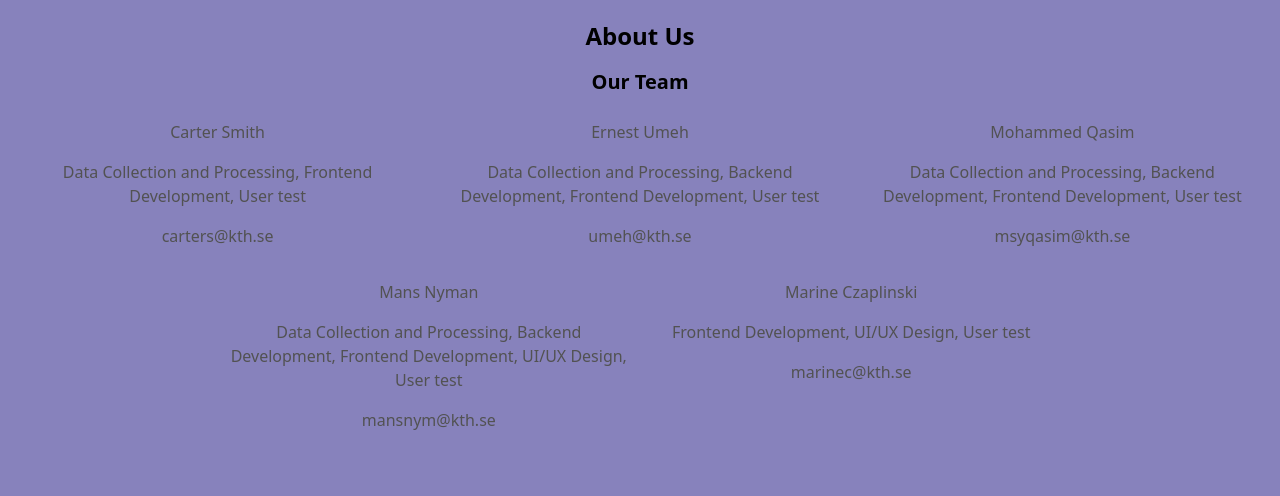
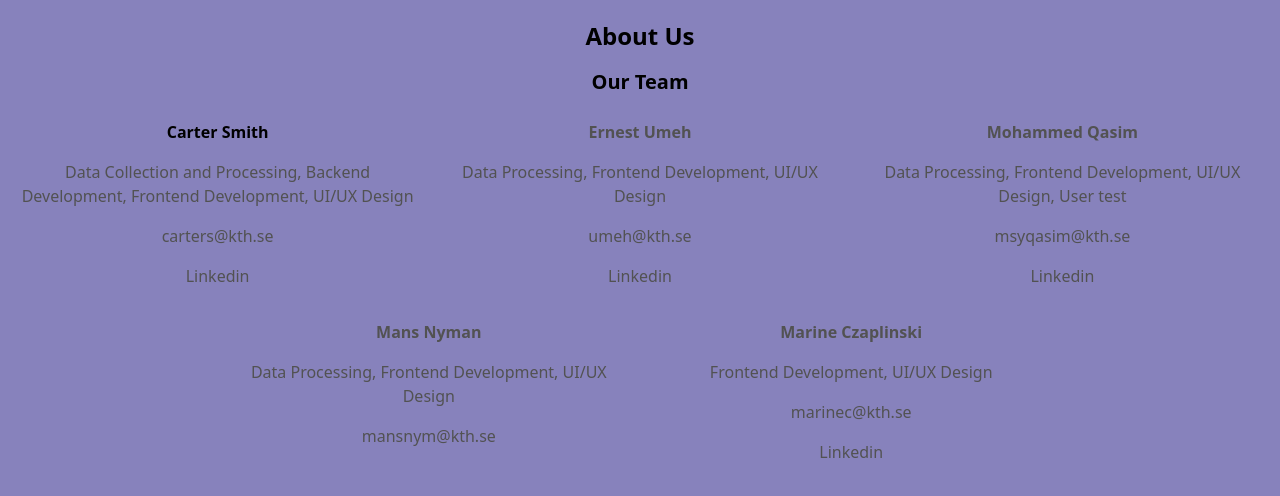
Before and after one commit to ernum/Vizercise, a Next.js app: page /about in a window 1280 px wide. Shown: the top 496 px of the page. Built offline with nearby package versions, Linux system fonts and the light colour scheme.

Commit message:
Update linkedin + muscle wiki link

```diff
--- a/src/pages/about.js
+++ b/src/pages/about.js
@@ -11,10 +11,11 @@ function About() {
                         <div className="column" style={{ display: 'inline-block', width: '33%', alignItems: 'center' }}>
                             <div className="card">
                                 <div className="container" style={{ marginBottom: '1em', display: 'flex', flexDirection: 'column', justifyContent: 'flex-start', height: '100%' }}>
-                                    <h2 className="text-center p-2 text-neutral-600 py-2 font-medium">Carter Smith</h2>
-                                    <p className="text-center p-2 text-neutral-600 py-2 font-normal">Data Collection and Processing, Frontend Development, User test</p>
+                                    <h2 className="text-center p-2 text-neutral-1000 py-2 font-bold">Carter Smith</h2>
+                                <p className="text-center p-2 text-neutral-600 py-2 font-normal">Data Collection and Processing, Backend Development, Frontend Development, UI/UX Design</p>
 
-                                    <p className="text-center p-2 text-neutral-600 py-2 font-normal">carters@kth.se</p>
+                                <p className="text-center p-2 text-neutral-600 py-2 font-normal">carters@kth.se</p>
+                                <a href="https://www.linkedin.com/in/carterwsmith" className="text-center p-2 text-neutral-600 py-2 font-normal">Linkedin</a>
                                 </div>
                             </div>
                         </div>
@@ -22,10 +23,11 @@ function About() {
                         <div className="column" style={{ display: 'inline-block', width: '33%', alignItems: 'center' }}>
                             <div className="card">
                                 <div className="container" style={{ marginBottom: '1em', display: 'flex', flexDirection: 'column', justifyContent: 'flex-start', height: '100%' }}>
-                                    <h2 className="text-center p-2 text-neutral-600 py-2 font-medium">Ernest Umeh</h2>
-                                    <p className="text-center p-2 text-neutral-600 py-2 font-normal">Data Collection and Processing, Backend Development, Frontend Development, User test</p>
+                                <h2 className="text-center p-2 text-neutral-600 py-2 font-bold">Ernest Umeh</h2>
+                                <p className="text-center p-2 text-neutral-600 py-2 font-normal">Data Processing, Frontend Development, UI/UX Design</p>
 
-                                    <p className="text-center p-2 text-neutral-600 py-2 font-normal">umeh@kth.se</p>
+                                <p className="text-center p-2 text-neutral-600 py-2 font-normal">umeh@kth.se</p>
+                                <a href="https://www.linkedin.com/in/ernest-umeh" className="text-center p-2 text-neutral-600 py-2 font-normal">Linkedin</a>
                                 </div>
                             </div>
                         </div>
@@ -33,10 +35,11 @@ function About() {
                         <div className="column" style={{ display: 'inline-block', width: '33%', alignItems: 'center' }}>
                             <div className="card">
                                 <div className="container" style={{ marginBottom: '1em', display: 'flex', flexDirection: 'column', justifyContent: 'flex-start', height: '100%' }}>
-                                    <h2 className="text-center p-2 text-neutral-600 py-2 font-medium">Mohammed Qasim</h2>
-                                    <p className="text-center p-2 text-neutral-600 py-2 font-normal">Data Collection and Processing, Backend Development, Frontend Development, User test</p>
+                                <h2 className="text-center p-2 text-neutral-600 py-2 font-bold">Mohammed Qasim</h2>
+                                <p className="text-center p-2 text-neutral-600 py-2 font-normal">Data Processing, Frontend Development, UI/UX Design, User test</p>
 
-                                    <p className="text-center p-2 text-neutral-600 py-2 font-normal">msyqasim@kth.se</p>
+                                <p className="text-center p-2 text-neutral-600 py-2 font-normal">msyqasim@kth.se</p>
+                                <a href="https://www.linkedin.com/in/modi-qasim/" className="text-center p-2 text-neutral-600 py-2 font-normal">Linkedin</a>
                                 </div>
                             </div>
                         </div>
@@ -46,8 +49,8 @@ function About() {
                         <div className="column" style={{ display: 'inline-block', width: '33%', alignItems: 'center' }}>
                             <div className="card">
                                 <div className="container" style={{ marginBottom: '1em', display: 'flex', flexDirection: 'column', justifyContent: 'flex-start', height: '100%' }}>
-                                    <h2 className="text-center p-2 text-neutral-600 py-2 font-medium">Mans Nyman</h2>
-                                    <p className="text-center p-2 text-neutral-600 py-2 font-normal">Data Collection and Processing, Backend Development, Frontend Development, UI/UX Design, User test</p>
+                                <h2 className="text-center p-2 text-neutral-600 py-2 font-bold">Mans Nyman</h2>
+                                    <p className="text-center p-2 text-neutral-600 py-2 font-normal">Data Processing, Frontend Development, UI/UX Design</p>
 
                                     <p className="text-center p-2 text-neutral-600 py-2 font-normal">mansnym@kth.se</p>
 
@@ -59,10 +62,11 @@ function About() {
                             <div className="card">
                                 <div className="container" style={{ marginBottom: '1em', display: 'flex', flexDirection: 'column', justifyContent: 'flex-start', height: '100%' }}>
 
-                                    <h2 className="text-center p-2 text-neutral-600 py-2 font-medium">Marine Czaplinski</h2>
-                                    <p className="text-center p-2 text-neutral-600 py-2 font-normal">Frontend Development, UI/UX Design, User test</p>
+                                <h2 className="text-center p-2 text-neutral-600 py-2 font-bold">Marine Czaplinski</h2>
+                                    <p className="text-center p-2 text-neutral-600 py-2 font-normal">Frontend Development, UI/UX Design</p>
 
-                                    <p className="text-center p-2 text-neutral-600 py-2 font-normal">marinec@kth.se</p>
+                                <p className="text-center p-2 text-neutral-600 py-2 font-normal">marinec@kth.se</p>
+                                <a href="https://www.linkedin.com/in/marine-czaplinski/" className="text-center p-2 text-neutral-600 py-2 font-normal">Linkedin</a>
 
                                 </div>
                             </div>
--- a/src/pages/help.js
+++ b/src/pages/help.js
@@ -23,6 +23,7 @@ function Help() {
                     <h2 className="text-center p-2 text-neutral-600 py-2 font-medium">Detailed List</h2>
                     <p className="text-center p-2 text-neutral-600 py-2 font-normal">This representation is a list of all the selected exercises in the Circle Packing Chart. It aims to give more details on each exercise, by reading the table but also clicking on the name of an exercise to open a pop-up page with more information, such as a demonstration video and description of the exercise
                     </p><p className="text-center p-2 text-neutral-600 py-2 font-normal">The icon on the top left allows moving to the video-only view. In this view, the table chart is replaced by a new view. All the exercises that are listed in the Detailed List are added to this new view as follows: each page represents one exercise with the name of the exercise and the corresponding demonstration video. You can move to the next or previous exercise by using the arrows on each side. You can come back to the Detailed List view by pressing the top left icon</p>
+                    <a className="text-center p-2 text-blue-600 py-2 font-normal " href="https://musclewiki.com/">Data was scrapped from MuscleWiki</a>
                 </div>
             </div>
 
```
